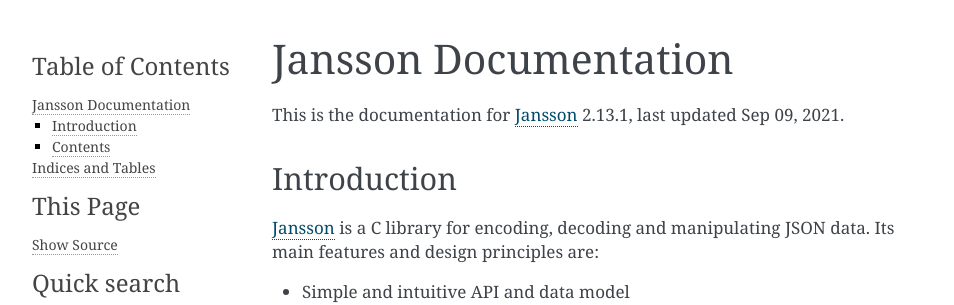
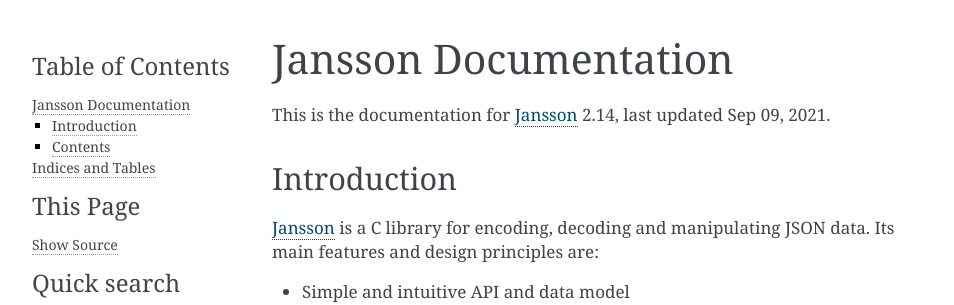
Before and after one commit to akheron/jansson, a Sphinx documentation site: the page built from doc/index.rst, in a window 1280 px wide. Shown: the top 305 px of the page, without its empty margins (148-1102 px from the left). Built offline with Sphinx 7.4.7, drawn with Linux system fonts in a browser that asks for light colours.

Commit message:
jansson 2.14

```diff
--- a/CMakeLists.txt
+++ b/CMakeLists.txt
@@ -35,10 +35,10 @@
 # set (JANSSON_VERSION "2.3.1")
 # set (JANSSON_SOVERSION 2)
 
-set(JANSSON_DISPLAY_VERSION "2.13.1")
+set(JANSSON_DISPLAY_VERSION "2.14")
 
 # This is what is required to match the same numbers as automake's
-set(JANSSON_VERSION "4.13.0")
+set(JANSSON_VERSION "4.14.0")
 set(JANSSON_SOVERSION 4)
 
 # for CheckFunctionKeywords
--- a/doc/conf.py
+++ b/doc/conf.py
@@ -48,7 +48,7 @@
 # built documents.
 #
 # The short X.Y version.
-version = '2.13.1'
+version = '2.14'
 # The full version, including alpha/beta/rc tags.
 release = version
 
--- a/doc/threadsafety.rst
+++ b/doc/threadsafety.rst
@@ -1,8 +1,8 @@
+.. _thread-safety:
+
 *************
 Thread safety
 *************
-
-.. _thread-safety:
 
 Jansson as a library is thread safe and has no mutable global state.
 The only exceptions are the hash function seed and memory allocation
```
Also changed, not shown: doc/apiref.rst (+4 -4 lines), 5 other files.
